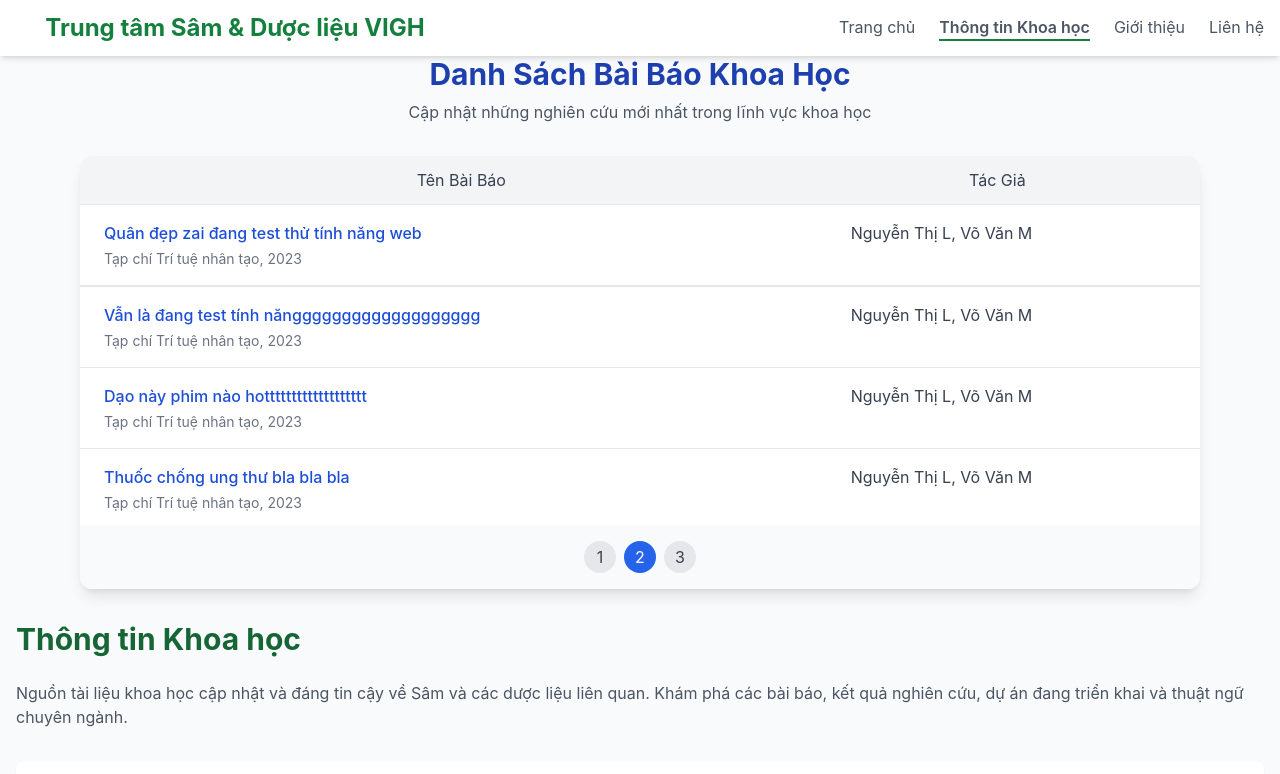
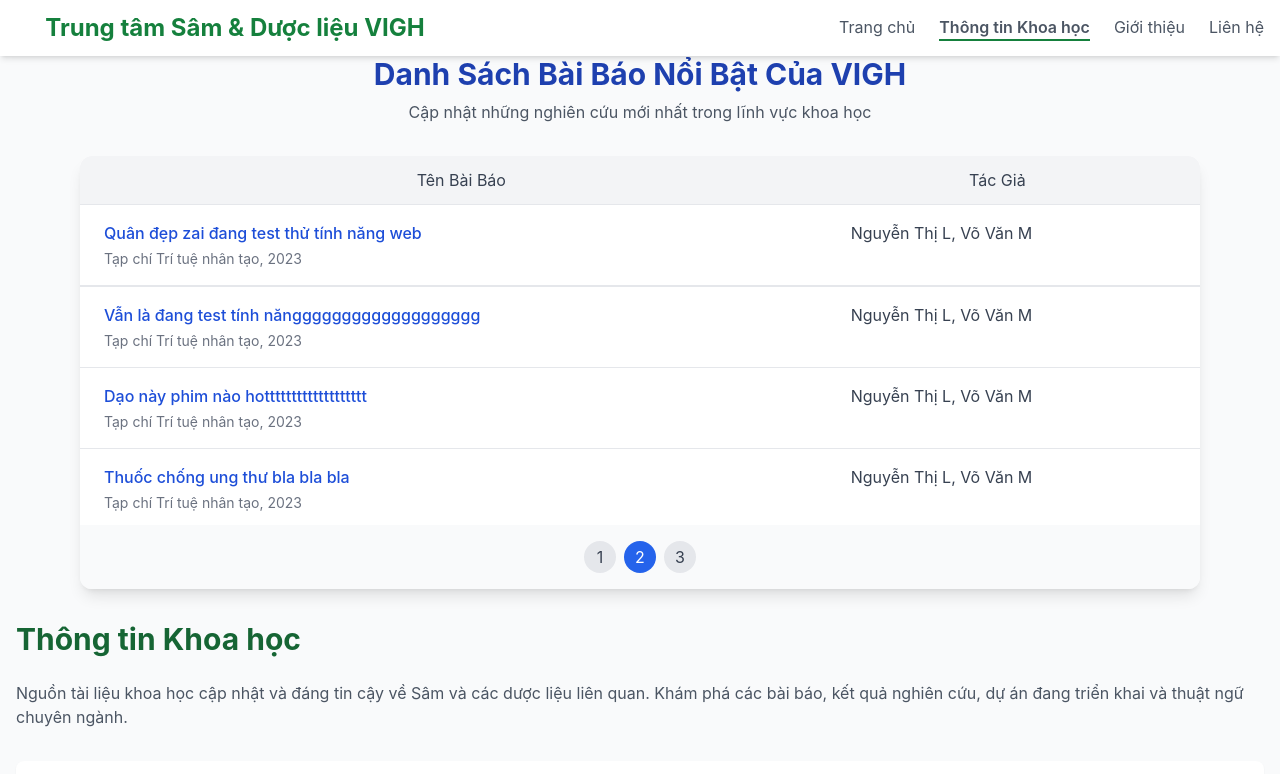
Before and after one commit to QuanVIGH/DemoTintuc1, a plain HTML site: page index.html in a window 1280 px wide. Shown: the top 774 px of the page. Drawn offline with nearby package versions, Linux system fonts and the light colour scheme.

Commit message:
Update index.html

```diff
--- a/index.html
+++ b/index.html
@@ -170,7 +170,7 @@
     </header>
     <!-- /*Mở đầu nội dung bảng bài báo*/ -->
     <div class="max-w-6xl mx-auto px-4">
-        <h1 class="text-3xl font-bold text-center text-blue-800 mb-2">Danh Sách Bài Báo Khoa Học</h1>
+        <h1 class="text-3xl font-bold text-center text-blue-800 mb-2">Danh Sách Bài Báo Nổi Bật Của VIGH</h1>
         <p class="text-center text-gray-600 mb-8">Cập nhật những nghiên cứu mới nhất trong lĩnh vực khoa học</p>
 
         <div class="carousel-container bg-white rounded-xl shadow-lg overflow-hidden">
```
